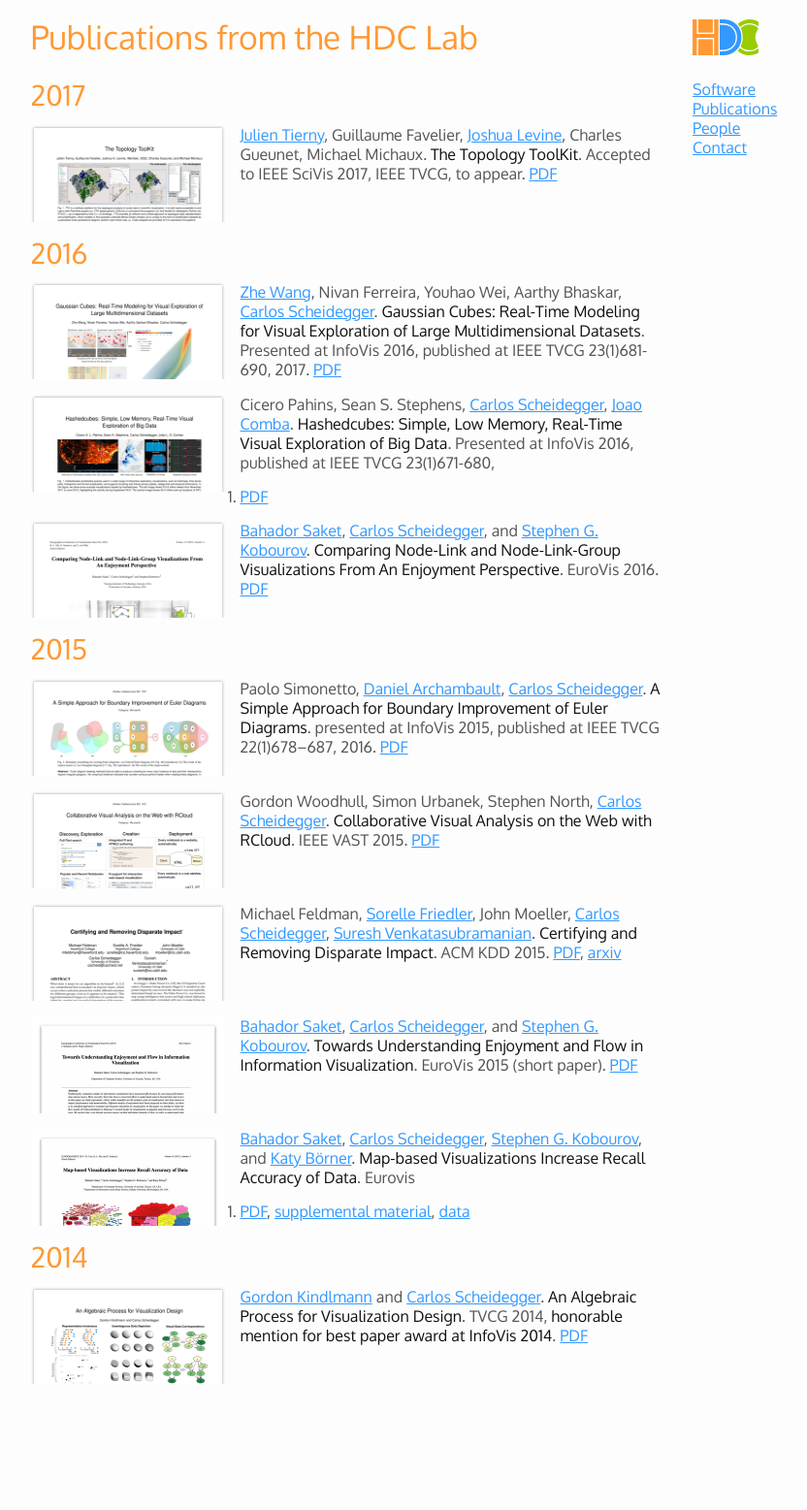
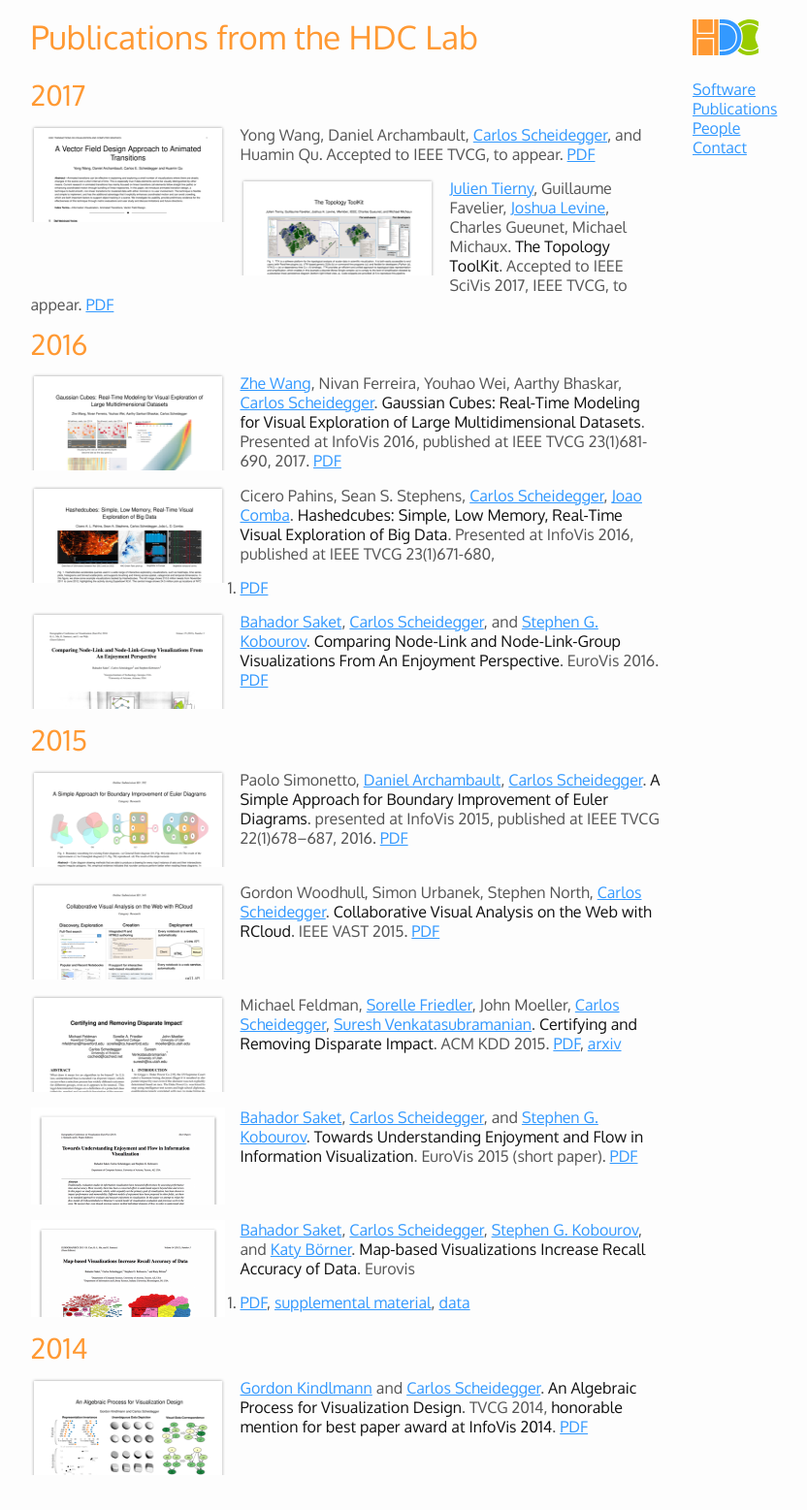
Before and after one commit to hdc-arizona/hdc-arizona.github.io, a Jekyll site: the page built from publications.md, in a window 1280 px wide. Shown: the whole page at 97% size, without its empty margins (136-968 px from the left). Built offline with Jekyll 4.4.1, drawn with Linux system fonts in a browser that asks for light colours; before the commit the page ends 1463 px from its top, so only the background shows below that.

Commit message:
new tvcg paper

```diff
--- a/publications.md
+++ b/publications.md
@@ -4,6 +4,8 @@ title: Publications from the HDC Lab
 ---
 
 ## 2017
+
+[<img class="pubthumb" src="papers/thumbs/tvcg_2017_transition.png">](papers/tvcg_2017_transition.pdf) Yong Wang, Daniel Archambault, [Carlos Scheidegger](https://cscheid.net), and Huamin Qu. Accepted to IEEE TVCG, to appear. [PDF](papers/tvcg_2017_transition.pdf)
 
 [<img class="pubthumb" src="papers/thumbs/scivis_2017_ttk.png">](papers/scivis_2017_ttk.pdf) [Julien Tierny](http://www-pequan.lip6.fr/~tierny/), Guillaume Favelier, [Joshua Levine](https://jalevine.bitbucket.io/), Charles Gueunet, Michael Michaux. **The Topology ToolKit**. Accepted to IEEE SciVis 2017, IEEE TVCG, to appear. [PDF](papers/scivis_2017_ttk.pdf)
 
```
Also changed, not shown: papers/thumbs/eurovis_2016_comparing.png, papers/thumbs/infovis_2014_algebraic.png, papers/thumbs/infovis_2015_euler.png, papers/thumbs/infovis_2016_gaussian.png, papers/thumbs/infovis_2016_hashedcubes.png, papers/thumbs/kdd_2015_bias.png, papers/thumbs/scivis_2017_ttk.png, papers/thumbs/tvcg_2017_transition.png (added), papers/thumbs/vast_2015_rcloud.png, 1 other file.
